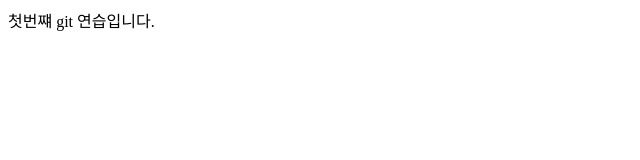
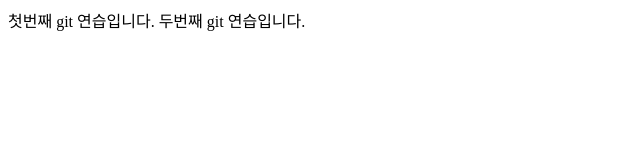
Before and after one commit to qja0326/Test1028, a plain HTML site: page index.html in a window 1280 px wide. Shown: the whole page, without its empty margins (0-640 px from the left). Drawn offline with Linux system fonts and the light colour scheme.

Commit message:
second commit

```diff
--- a/index.html
+++ b/index.html
@@ -7,6 +7,7 @@
     <title>git연습</title>
 </head>
 <body>
-    첫번쨰 git 연습입니다.
+    첫번째 git 연습입니다.
+    두번째 git 연습입니다.
 </body>
 </html>
```
